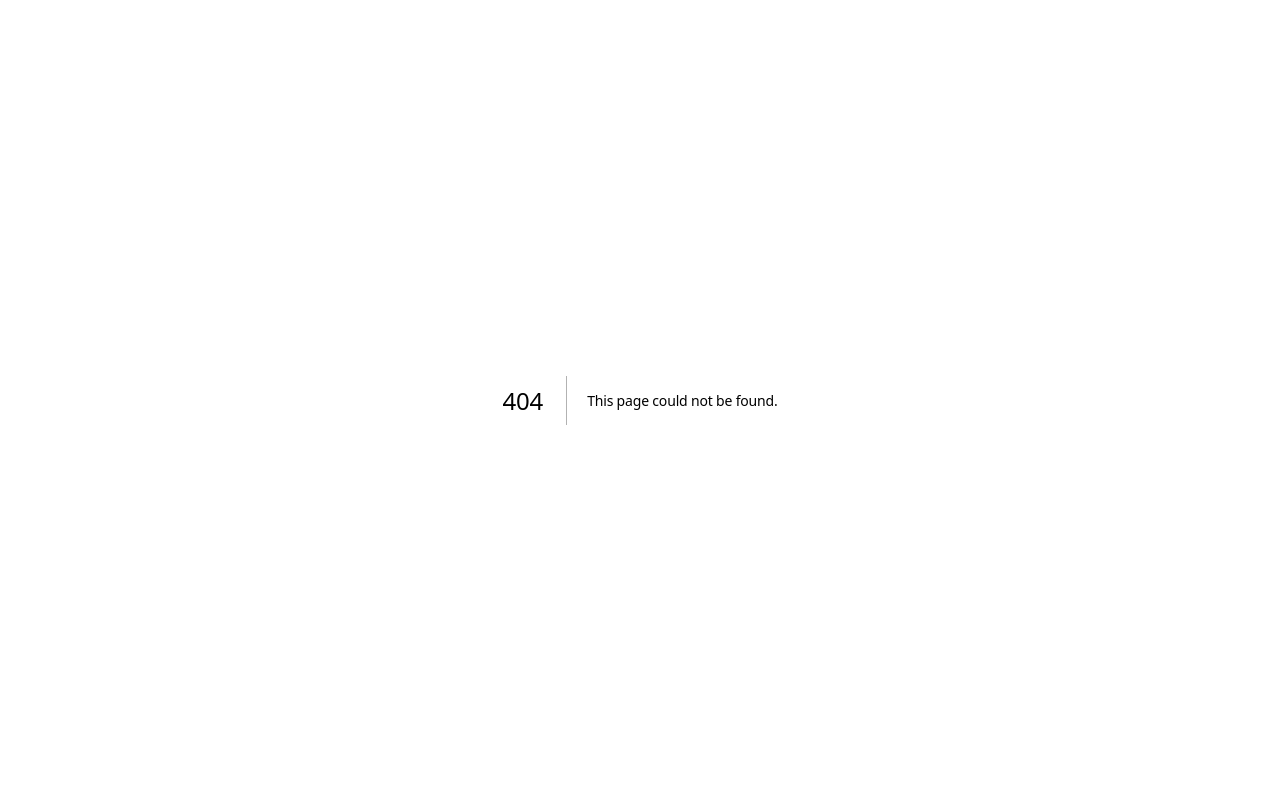
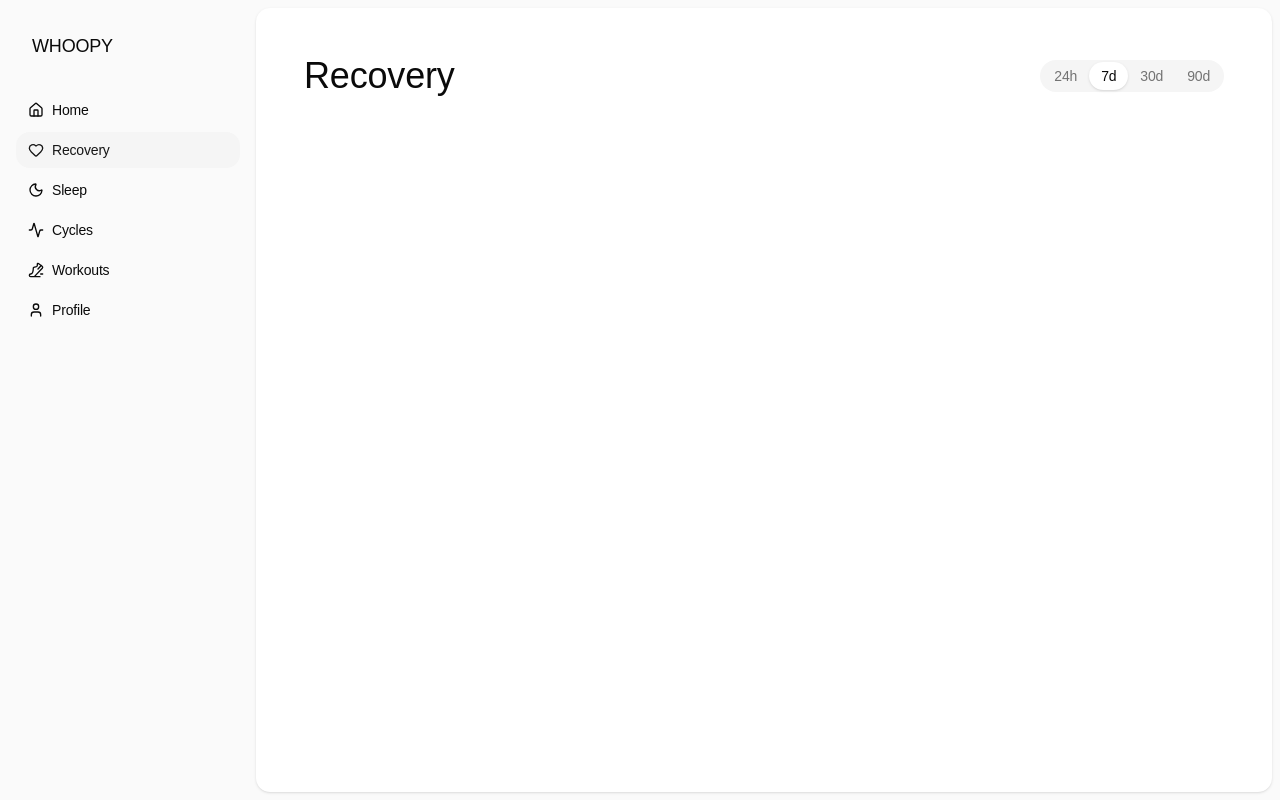
Before and after one commit to PunGrumpy/whoopy, a Next.js app in the folder apps/web/: page /dashboard/recovery in a window 1280 px wide. Before the commit this address had no page. Built offline with nearby package versions, Linux system fonts and the light colour scheme; a web font is replaced by a local one.

Commit message:
feat(web): add dashboard route stubs
Add placeholder pages for recovery, sleep, cycles, workouts, and profile with shared page headers.

```diff
--- /dev/null
+++ b/apps/web/app/dashboard/cycles/page.tsx
@@ -0,0 +1,12 @@
+import { TimeRangeSelector } from "@/components/time-range";
+
+const CyclesPage = () => (
+  <>
+    <div className="flex items-center justify-between gap-3 p-12 pb-0">
+      <h1 className="text-4xl font-medium">Cycles</h1>
+      <TimeRangeSelector />
+    </div>
+  </>
+);
+
+export default CyclesPage;
--- /dev/null
+++ b/apps/web/app/dashboard/profile/page.tsx
@@ -0,0 +1,9 @@
+const ProfilePage = () => (
+  <>
+    <div className="flex items-center justify-between gap-3 p-12 pb-0">
+      <h1 className="text-4xl font-medium">Profile</h1>
+    </div>
+  </>
+);
+
+export default ProfilePage;
--- /dev/null
+++ b/apps/web/app/dashboard/recovery/page.tsx
@@ -0,0 +1,12 @@
+import { TimeRangeSelector } from "@/components/time-range";
+
+const RecoveryPage = () => (
+  <>
+    <div className="flex items-center justify-between gap-3 p-12 pb-0">
+      <h1 className="text-4xl font-medium">Recovery</h1>
+      <TimeRangeSelector />
+    </div>
+  </>
+);
+
+export default RecoveryPage;
--- /dev/null
+++ b/apps/web/app/dashboard/sleep/page.tsx
@@ -0,0 +1,12 @@
+import { TimeRangeSelector } from "@/components/time-range";
+
+const SleepPage = () => (
+  <>
+    <div className="flex items-center justify-between gap-3 p-12 pb-0">
+      <h1 className="text-4xl font-medium">Sleep</h1>
+      <TimeRangeSelector />
+    </div>
+  </>
+);
+
+export default SleepPage;
--- /dev/null
+++ b/apps/web/app/dashboard/workouts/page.tsx
@@ -0,0 +1,10 @@
+import { TimeRangeSelector } from "@/components/time-range";
+
+const WorkoutsPage = () => (
+  <div className="flex items-center justify-between gap-3 p-12 pb-0">
+    <h1 className="text-4xl font-medium">Workouts</h1>
+    <TimeRangeSelector />
+  </div>
+);
+
+export default WorkoutsPage;
```
